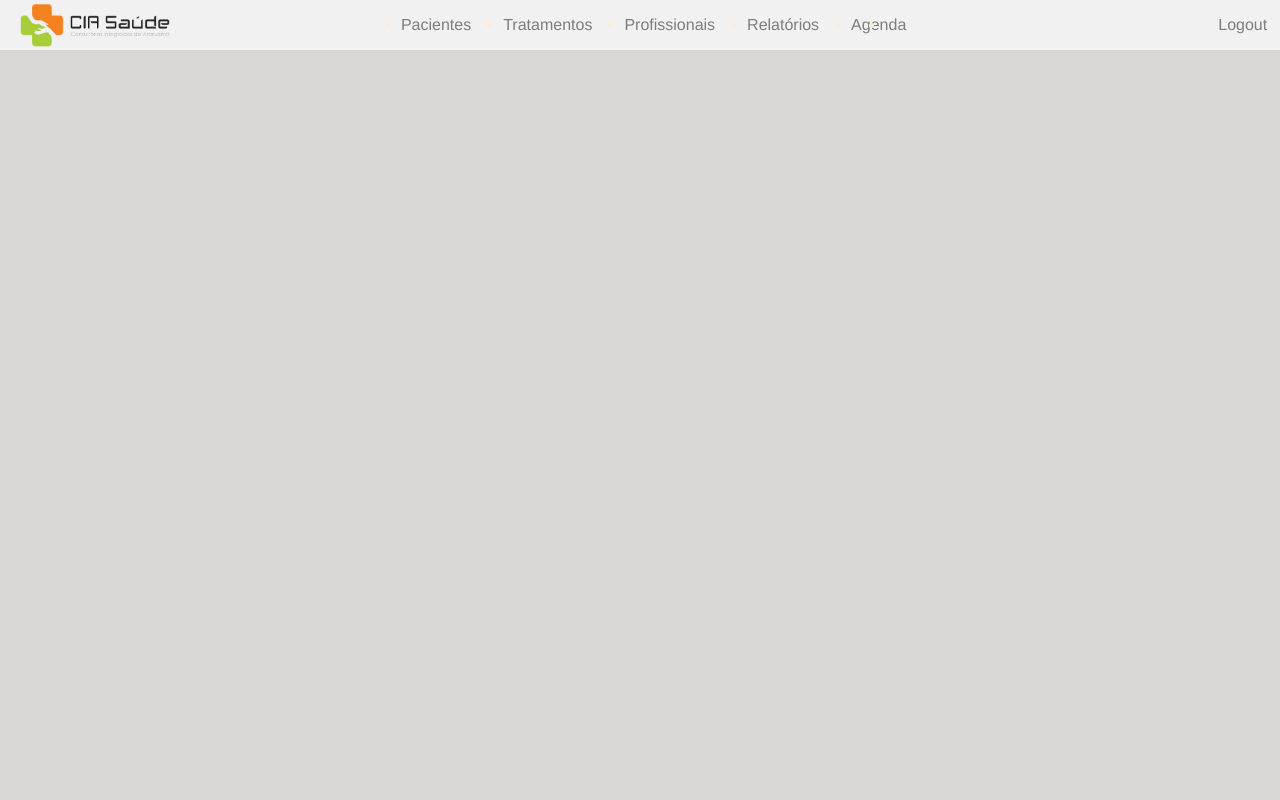
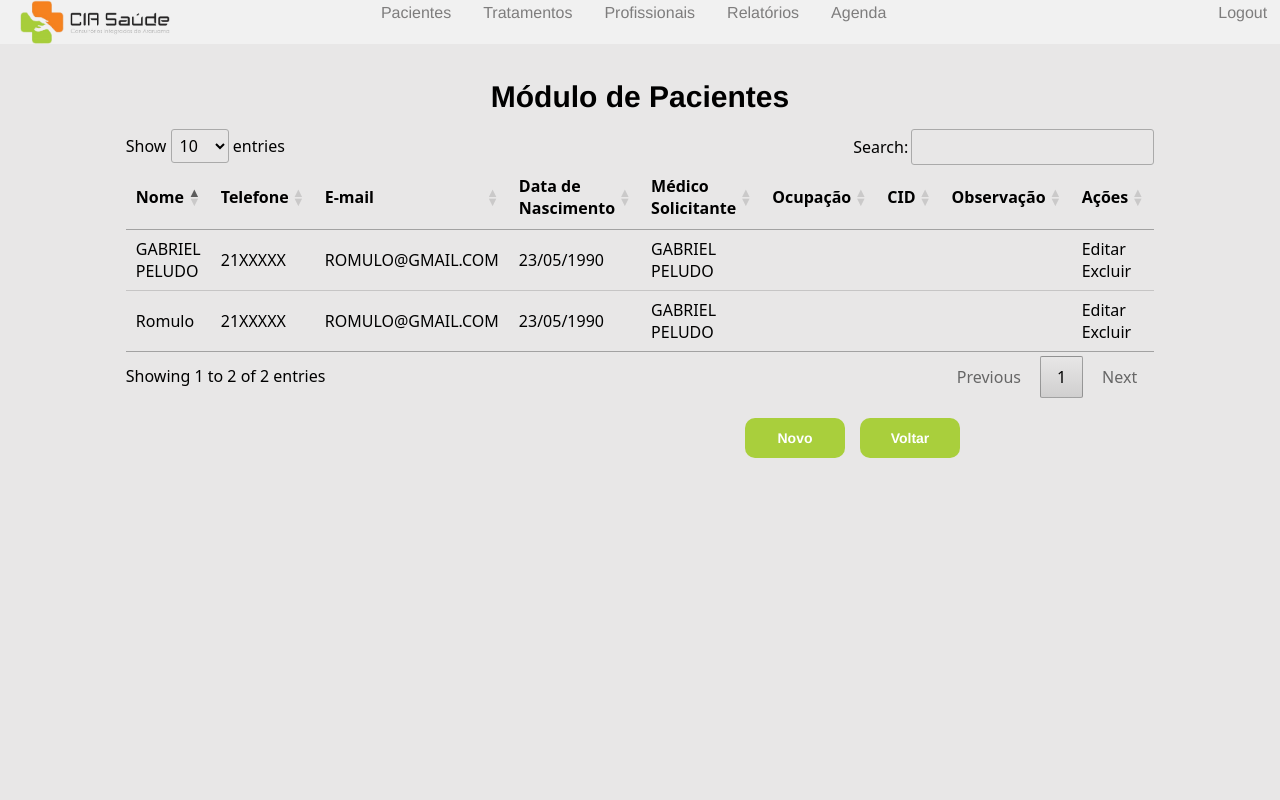
Before and after one commit to Gapela/ciasaude_v2, a Flask app: page /paciente in a window 1280 px wide. Run offline with Flask 3, Linux system fonts and the light colour scheme; some libraries are stand-ins or nearby versions.

Commit message:
Tabela paciente lendo os dados

```diff
--- a/frontend/navbar/static/css/navbar.css
+++ b/frontend/navbar/static/css/navbar.css
@@ -41,7 +41,7 @@
 
 .container-body {
   margin: 0;
-  background-color: rgb(217, 214, 214);
+  background-color: rgb(232, 231, 231);
 }
 
 .itens {
--- a/frontend/paciente/paciente.py
+++ b/frontend/paciente/paciente.py
@@ -9,6 +9,11 @@ def paciente():
     return render_template('paciente.html')
 
 
+@paciente_bp.route('/paciente/novo')
+def paciente_novo():
+    return render_template('paciente_novo.html')
+
+
 @paciente_bp.route('/paciente/<int:paciente_id>')
 def paciente_detail(paciente_id):
     return f'Página do paciente {paciente_id}'
--- /dev/null
+++ b/frontend/paciente/static/css/paciente.css
@@ -0,0 +1,54 @@
+.container-paciente {
+  margin: 10px 300px;
+
+  padding: 20px;
+  border-radius: 10px;
+  /*background-color: #fff;
+  box-shadow: 0px 0px 10px 0px rgba(0, 0, 0, 0.75);*/
+}
+
+.title {
+  font-family: "Franklin Gothic Medium", "Arial Narrow", Arial, sans-serif;
+  text-align: center;
+  font-size: 30px;
+  font-weight: bold;
+  color: #000;
+}
+
+.table-content {
+  margin-top: 10px;
+  display: flex;
+  justify-content: center;
+}
+
+.table-actions {
+  margin-top: 20px;
+  margin-bottom: 20px;
+  display: flex;
+  align-items: center;
+  justify-content: flex-end;
+  gap: 15px;
+}
+
+.button-table-action {
+  width: 100px;
+  height: 40px;
+  background-color: #a9cf3c;
+  color: #fff;
+  font-size: 14px;
+  font-family: "Franklin Gothic Medium", "Arial Narrow", Arial, sans-serif;
+  font-weight: 600;
+  border: none !important;
+  transition: all linear 160ms;
+  cursor: pointer;
+  margin: 0 !important;
+  border-radius: 10px;
+  display: flex;
+  align-items: center;
+  justify-content: center;
+}
+
+.button-table-action:hover {
+  transform: scale(1.05);
+  background-color: #a9cf3c;
+}
--- /dev/null
+++ b/frontend/paciente/static/js/paciente.js
@@ -0,0 +1,93 @@
+function get_paciente() {
+  // Faz a requisição para a API
+
+  //pega o resultado da requisição e coloca na variavel retorno_request
+  retorno_request = {
+    data: [
+      {
+        cep: "23047610",
+        cid: "",
+        cpf: "175719",
+        crm: "",
+        data_nascimento: "23/05/1990",
+        email: "ROMULO@GMAIL.COM",
+        empresa: "",
+        endereco: "MINHA RUA",
+        id_paciente: 1,
+        medico_solicitante: "GABRIEL PELUDO",
+        nome: "GABRIEL PELUDO",
+        numero_carteirinha: "",
+        observacao: "",
+        ocupacao: "",
+        pagamento: "",
+        plano: "",
+        responsavel: "EU",
+        rg: "RG",
+        telefone: "21XXXXX",
+      },
+      {
+        cep: "23047610",
+        cid: "",
+        cpf: "175719",
+        crm: "",
+        data_nascimento: "23/05/1990",
+        email: "ROMULO@GMAIL.COM",
+        empresa: "",
+        endereco: "MINHA RUA",
+        id_paciente: 2,
+        medico_solicitante: "GABRIEL PELUDO",
+        nome: "Romulo",
+        numero_carteirinha: "",
+        observacao: "",
+        ocupacao: "",
+        pagamento: "",
+        plano: "",
+        responsavel: "EU",
+        rg: "RG",
+        telefone: "21XXXXX",
+      },
+    ],
+    status: "ok",
+  };
+
+  //crie uma condição para caso seja 'ok' ou 'error'
+  if (retorno_request.status == "ok") {
+    //se for ok, chama a função para montar a tabela
+    monta_tabela(retorno_request.data);
+  } else {
+    //se for error, mostra uma mensagem de erro
+    alert("Ocorreu um erro ao buscar os dados");
+  }
+}
+
+function monta_tabela(dados) {
+  $("#paciente tbody").empty();
+  dados.forEach((paciente) => {
+    $("#paciente tbody").append(`
+        <tr>
+            <td>${paciente.nome}</td>
+            <td>${paciente.telefone}</td>
+            <td>${paciente.email}</td>
+            <td>${paciente.data_nascimento}</td>
+            <td>${paciente.medico_solicitante}</td>
+            <td>${paciente.ocupacao}</td>
+            <td>${paciente.cid}</td>
+            <td>${paciente.observacao}</td>
+            <td>
+                <button class="btn btn-primary" onclick="editar_paciente(${paciente.id_paciente})">Editar</button>
+                <button class="btn btn-danger" onclick="excluir_paciente(${paciente.id_paciente})">Excluir</button>
+            </td>
+        </tr>
+    `);
+  });
+}
+
+$(document).ready(function () {
+  $("#paciente").DataTable({
+    language: {
+      url: "//cdn.datatables.net/plug-ins/1.13.2/i18n/pt-BR.json",
+    },
+  });
+});
+
+get_paciente();
--- a/frontend/paciente/templates/paciente.html
+++ b/frontend/paciente/templates/paciente.html
@@ -1 +1,41 @@
-{% extends "navbar.html" %} {% block content %} {% endblock %}
+{% extends "navbar.html" %} {% block content %}
+
+<link rel="stylesheet" href="paciente/static/css/paciente.css" />
+<link
+  rel="stylesheet"
+  href="https://cdn.datatables.net/1.13.6/css/dataTables.tailwindcss.min.css"
+/>
+
+<div class="container-paciente">
+  <div class="title">Módulo de Pacientes</div>
+  <div class="table-content">
+    <table id="paciente" class="row-border" style="width: 100%">
+      <thead>
+        <tr>
+          <th>Nome</th>
+          <th>Telefone</th>
+          <th>E-mail</th>
+          <th>Data de Nascimento</th>
+          <th>Médico Solicitante</th>
+          <th>Ocupação</th>
+          <th>CID</th>
+          <th>Observação</th>
+          <th>Ações</th>
+        </tr>
+      </thead>
+      <tbody></tbody>
+    </table>
+  </div>
+
+  <div class="table-actions">
+    <a class="button-table-action" href="/paciente/novo">Novo</a
+    ><a class="button-table-action" href="/home">Voltar</a>
+  </div>
+</div>
+
+<script src="https://code.jquery.com/jquery-3.7.0.js"></script>
+<script src="https://cdn.datatables.net/1.13.6/js/jquery.dataTables.min.js"></script>
+<script src="https://cdn.datatables.net/1.13.6/js/dataTables.tailwindcss.min.js"></script>
+<script src="https://cdn.tailwindcss.com/"></script>
+<script src="paciente/static/js/paciente.js"></script>
+{% endblock %}
```
Also changed, not shown: frontend/paciente/static/css/paciente_novo.css (added, +54 -0 lines), frontend/paciente/templates/paciente_novo.html (added, +16 -0 lines), frontend/paciente/static/js/paciente_novo.js (added).
